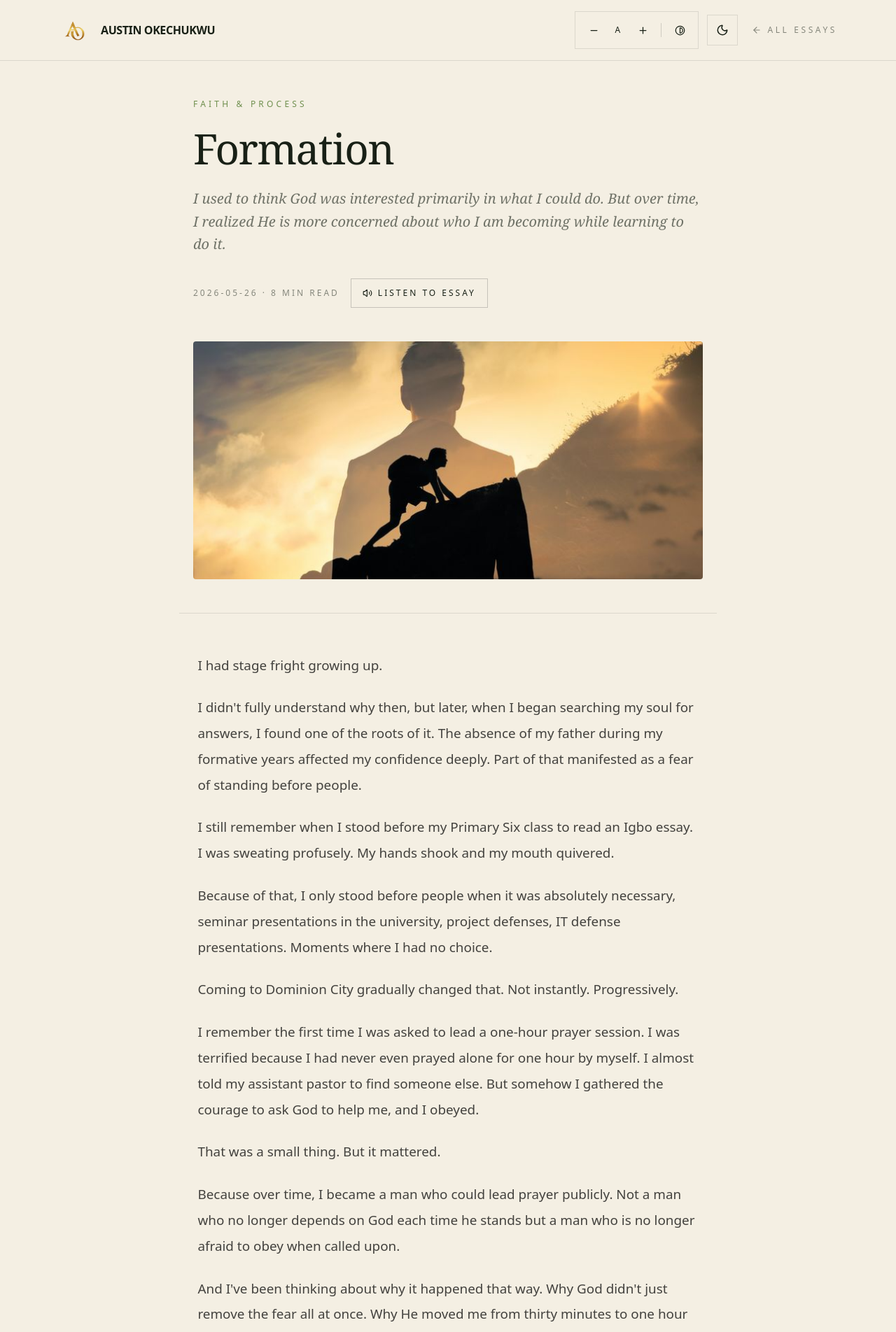
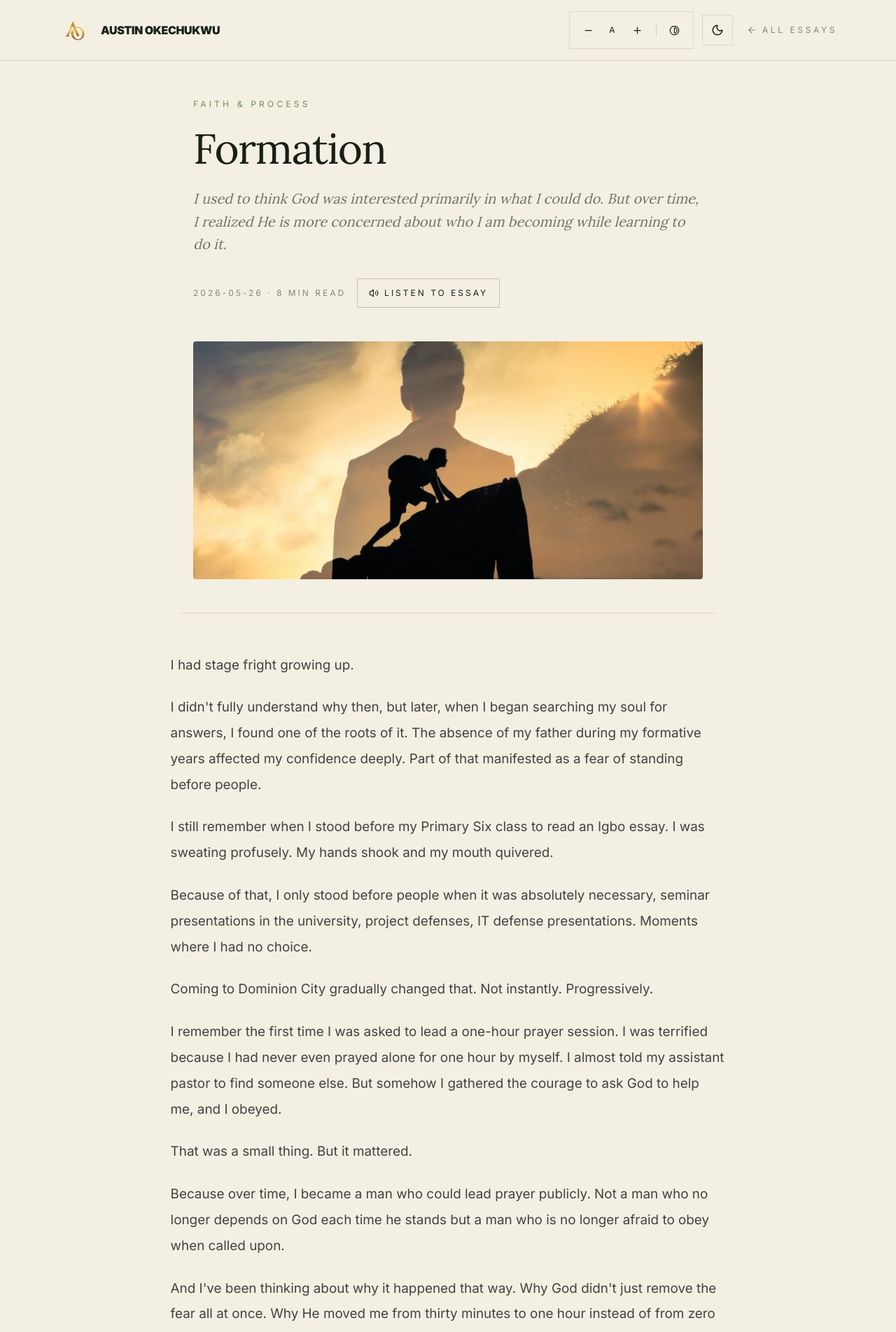
Before and after one commit to conditassociatesltd-gif/purposeful-builder, a Next.js app in the folder purposeful-builder/: page /writing/formation in a window 1280 px wide. Shown: the top 1904 px of the page at 70% size. Built offline with nearby package versions, Linux system fonts and the light colour scheme.

Commit message:
Optimize typography, performance, and SEO

```diff
--- a/purposeful-builder/app/globals.css
+++ b/purposeful-builder/app/globals.css
@@ -1,5 +1,9 @@
 @import "tailwindcss";
 
+@theme {
+  --font-sans: var(--font-inter), ui-sans-serif, system-ui, sans-serif;
+  --font-serif: var(--font-lora), ui-serif, Georgia, serif;
+}
 :root {
   --parchment: #f4efe3;
   --ink: #182016;
--- a/purposeful-builder/app/layout.tsx
+++ b/purposeful-builder/app/layout.tsx
@@ -1,5 +1,19 @@
 import type { Metadata } from "next";
+import { Inter, Lora } from "next/font/google";
 import "./globals.css";
+
+const inter = Inter({
+  subsets: ["latin"],
+  variable: "--font-inter",
+  display: "swap",
+});
+
+const lora = Lora({
+  subsets: ["latin"],
+  variable: "--font-lora",
+  display: "swap",
+  style: ["normal", "italic"],
+});
 
 const BASE_URL = "https://austinokechukwu.com";
 
@@ -69,8 +83,8 @@ export const metadata: Metadata = {
 
 export default function RootLayout({ children }: { children: React.ReactNode }) {
   return (
-    <html lang="en">
-      <body>{children}</body>
+    <html lang="en" className={`${inter.variable} ${lora.variable}`}>
+      <body className="font-sans antialiased">{children}</body>
     </html>
   );
 }
--- a/purposeful-builder/app/page.tsx
+++ b/purposeful-builder/app/page.tsx
@@ -336,17 +336,17 @@ export default function HomePage() {
             <p className="text-xs tracking-[0.35em] uppercase mb-5" style={{ color: "var(--rust)" }}>Platforms</p>
             <ul className="space-y-3 opacity-65">
               <li>
-  <a href="https://www.instagram.com/arc__austin?igsh=bGp6M3hpdm5sNXgz" target="_blank" className="hover:text-[#c4572a] transition-colors">
+  <a href="https://www.instagram.com/arc__austin?igsh=bGp6M3hpdm5sNXgz" target="_blank" rel="noopener noreferrer" className="hover:text-[#c4572a] transition-colors">
     Instagram
   </a>
 </li>
               <li>
-  <a href="https://www.facebook.com/share/17MLSQKYLg/" target="_blank" className="hover:text-[#c4572a] transition-colors">
+  <a href="https://www.facebook.com/share/17MLSQKYLg/" target="_blank" rel="noopener noreferrer" className="hover:text-[#c4572a] transition-colors">
     Facebook
   </a>
 </li>
               <li>
-  <a href="https://www.instagram.com/conditassociatesltd?igsh=MWduM3lzcGd1eGZtag==" target="_blank" className="hover:text-[#c4572a] transition-colors">
+  <a href="https://www.instagram.com/conditassociatesltd?igsh=MWduM3lzcGd1eGZtag==" target="_blank" rel="noopener noreferrer" className="hover:text-[#c4572a] transition-colors">
     Condit Associates Ltd
   </a>
 </li>
--- a/purposeful-builder/app/writing/[slug]/page.tsx
+++ b/purposeful-builder/app/writing/[slug]/page.tsx
@@ -108,7 +108,7 @@ export default async function EssayPage({ params }: { params: Promise<{ slug: st
       <header className="fixed top-0 left-0 w-full z-50 border-b border-black/10 dark:border-white/10" style={{ background: "var(--parchment)" }}>
   <div className="max-w-6xl mx-auto px-5 py-4 flex items-center justify-between">
     <Link href="/" className="flex items-center gap-4">
-      <Image src="/logo.png" alt="Austin Okechukwu logo" width={44} height={44} />
+      <Image src="/logo.png" alt="Austin Okechukwu logo" width={44} height={44} priority />
       <span className="font-black tracking-tight uppercase">Austin Okechukwu</span>
     </Link>
 
@@ -160,6 +160,7 @@ export default async function EssayPage({ params }: { params: Promise<{ slug: st
               src={essay.heroImage}
               alt={essay.title}
               fill
+              priority
               className="object-cover transition-transform duration-700 hover:scale-[1.02]"
             />
           </div>
--- a/purposeful-builder/app/writing/page.tsx
+++ b/purposeful-builder/app/writing/page.tsx
@@ -56,6 +56,7 @@ export default function WritingPage() {
                 width={46}
                 height={46}
                 className="object-contain scale-110"
+                priority
               />
             </div>
             <span className="font-black tracking-tight uppercase">Austin Okechukwu</span>
@@ -112,9 +113,9 @@ export default function WritingPage() {
               I am the founder of Condit Associates Ltd and Condit Homes Ltd. I write about identity, faith, masculinity, building, and the quiet work of becoming.
             </p>
             <div className="flex flex-wrap gap-4">
-              <a href="https://linkedin.com/in/austinokechukwu" target="_blank" className="text-[10px] tracking-[0.2em] uppercase font-bold hover:opacity-50 transition-opacity flex items-center gap-1 border-b border-black/20 dark:border-white/20 pb-1">LinkedIn <ArrowRight size={10} className="-rotate-45" /></a>
-              <a href="#" className="text-[10px] tracking-[0.2em] uppercase font-bold hover:opacity-50 transition-opacity flex items-center gap-1 border-b border-black/20 dark:border-white/20 pb-1">Facebook <ArrowRight size={10} className="-rotate-45" /></a>
-              <a href="#" className="text-[10px] tracking-[0.2em] uppercase font-bold hover:opacity-50 transition-opacity flex items-center gap-1 border-b border-black/20 dark:border-white/20 pb-1">Instagram <ArrowRight size={10} className="-rotate-45" /></a>
+              <a href="https://linkedin.com/in/austinokechukwu" target="_blank" rel="noopener noreferrer" className="text-[10px] tracking-[0.2em] uppercase font-bold hover:opacity-50 transition-opacity flex items-center gap-1 border-b border-black/20 dark:border-white/20 pb-1">LinkedIn <ArrowRight size={10} className="-rotate-45" /></a>
+              <a href="#" target="_blank" rel="noopener noreferrer" className="text-[10px] tracking-[0.2em] uppercase font-bold hover:opacity-50 transition-opacity flex items-center gap-1 border-b border-black/20 dark:border-white/20 pb-1">Facebook <ArrowRight size={10} className="-rotate-45" /></a>
+              <a href="#" target="_blank" rel="noopener noreferrer" className="text-[10px] tracking-[0.2em] uppercase font-bold hover:opacity-50 transition-opacity flex items-center gap-1 border-b border-black/20 dark:border-white/20 pb-1">Instagram <ArrowRight size={10} className="-rotate-45" /></a>
             </div>
           </div>
 
```
